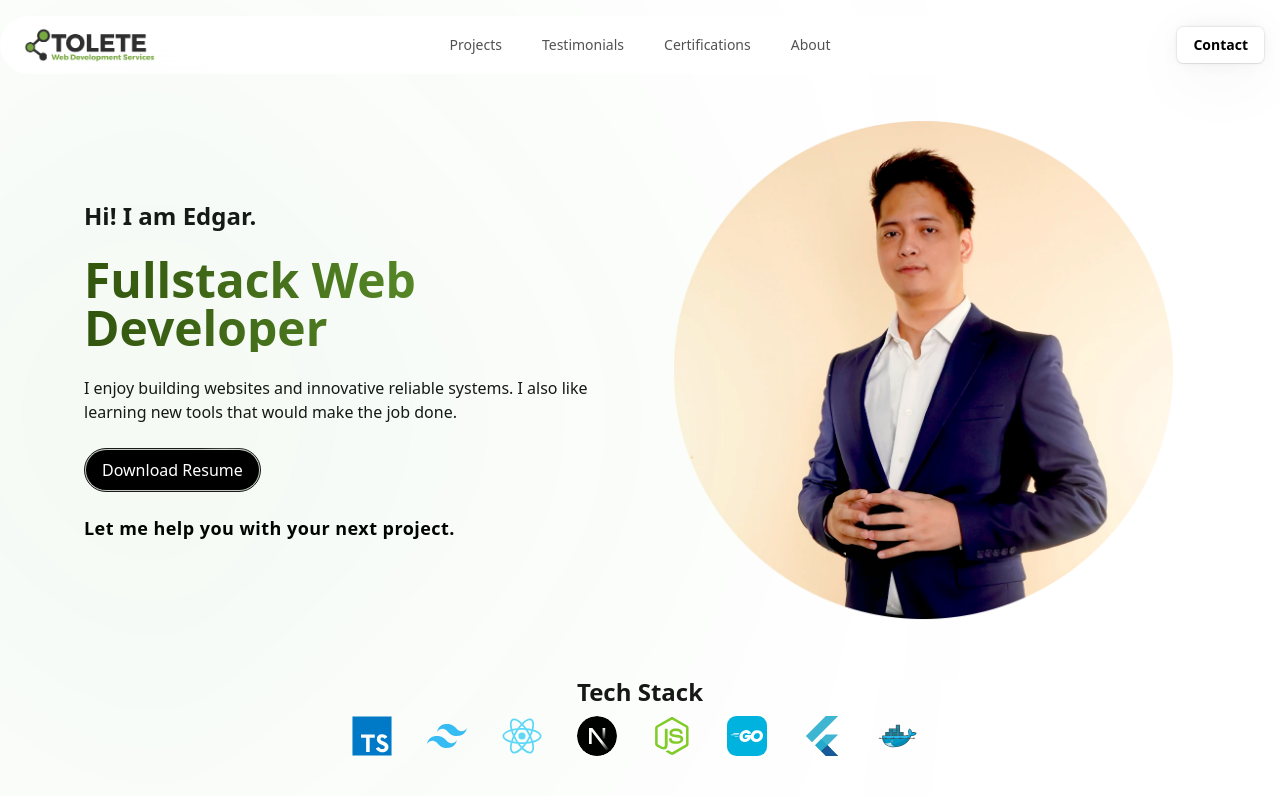
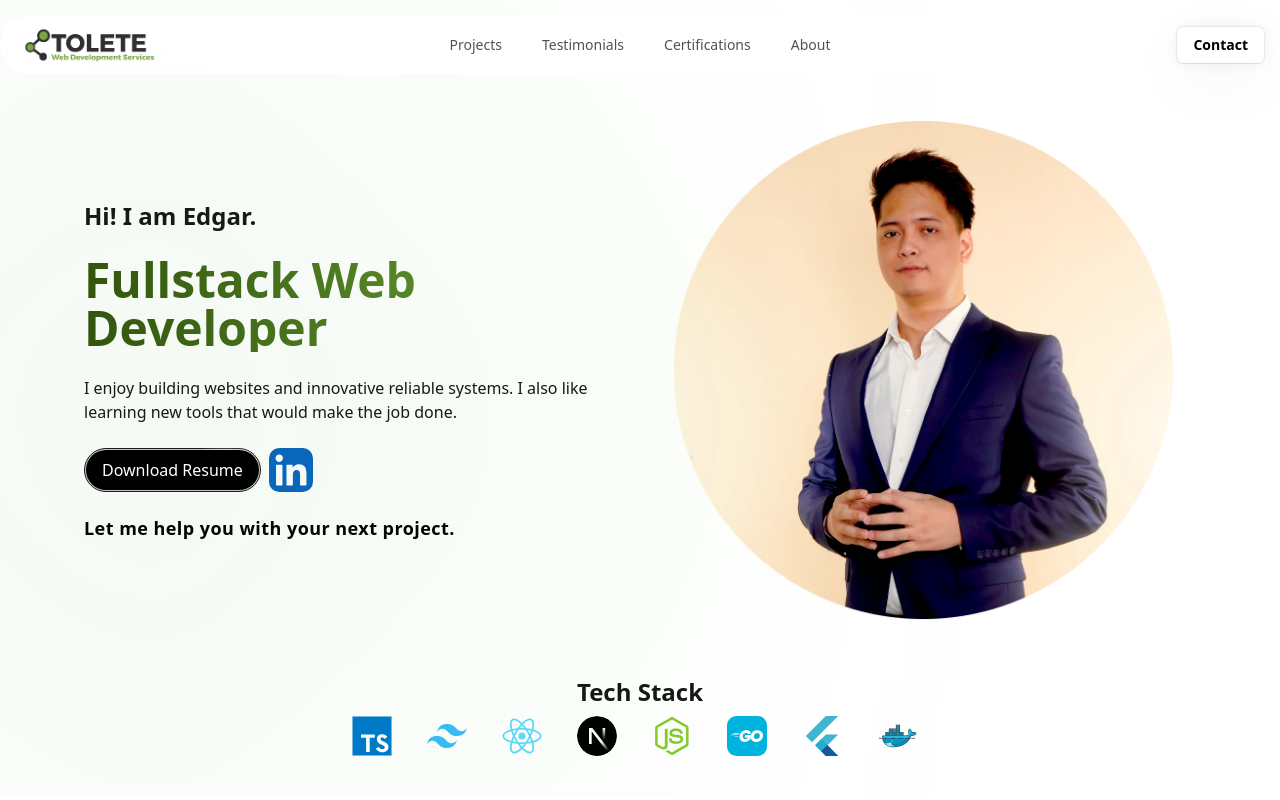
Before and after one commit to edgartolete/tolete.dev, a Next.js app: page / in a window 1280 px wide. Shown: the top 800 px of the page. Built offline with nearby package versions, Linux system fonts and the light colour scheme.

Commit message:
added linkedin link

```diff
--- a/src/app/components/header.tsx
+++ b/src/app/components/header.tsx
@@ -5,6 +5,7 @@ import {
   Docker,
   Flutter,
   Golang,
+  Linkedin,
   NextjsIcon,
   Nodejs,
   React,
@@ -12,6 +13,7 @@ import {
   Typescript,
 } from "./svgs";
 import { HoverBorderGradient } from "@/components/ui/hover-border-gradient";
+import Link from "next/link";
 
 export function Header() {
   return (
@@ -28,12 +30,24 @@ export function Header() {
               I enjoy building websites and innovative reliable systems. I also
               like learning new tools that would make the job done.
             </p>
-            <HoverBorderGradient as="a" containerClassName="mt-6"
-              target="_blank"
-href="https://1drv.ms/w/c/7768db99836e3a9a/QZo6boOZ22gggHdcCQAAAAAAXfO1iojOXuPGOw"
-            >
-              Download Resume
-            </HoverBorderGradient>
+            <div className="flex flex-row gap-2">
+              <HoverBorderGradient
+                as="a"
+                containerClassName="mt-6"
+                target="_blank"
+                href="https://1drv.ms/w/c/7768db99836e3a9a/QZo6boOZ22gggHdcCQAAAAAAXfO1iojOXuPGOw"
+              >
+                Download Resume
+              </HoverBorderGradient>
+              <Link
+                href="https://www.linkedin.com/in/edgar-tolete/"
+                target="_blank"
+                className="pt-6"
+                prefetch={false}
+              >
+                <Linkedin width={44} height={44} />
+              </Link>
+            </div>
             <TextGenerateEffect
               className="mt-6 font-bold text text-sm"
               words="Let me help you with your next project."
--- a/src/app/components/svgs.tsx
+++ b/src/app/components/svgs.tsx
@@ -278,3 +278,24 @@ export function Typescript(props: SVGProps<SVGSVGElement>) {
     </svg>
   )
 }
+
+export function Linkedin(props: SVGProps<SVGSVGElement>) {
+  return (
+    <svg
+      xmlns="http://www.w3.org/2000/svg"
+      viewBox="0 0 256 256"
+      width="1em"
+      height="1em"
+      {...props}
+    >
+      <g fill="none">
+        <rect width="256" height="256" fill="#fff" rx="60"></rect>
+        <rect width="256" height="256" fill="#0A66C2" rx="60"></rect>
+        <path
+          fill="#fff"
+          d="M184.715 217.685h29.27a4 4 0 0 0 4-3.999l.015-61.842c0-32.323-6.965-57.168-44.738-57.168c-14.359-.534-27.9 6.868-35.207 19.228a.32.32 0 0 1-.595-.161V101.66a4 4 0 0 0-4-4h-27.777a4 4 0 0 0-4 4v112.02a4 4 0 0 0 4 4h29.268a4 4 0 0 0 4-4v-55.373c0-15.657 2.97-30.82 22.381-30.82c19.135 0 19.383 17.916 19.383 31.834v54.364a4 4 0 0 0 4 4M38 59.628c0 11.864 9.767 21.626 21.632 21.626c11.862-.001 21.623-9.769 21.623-21.631C81.253 47.761 71.491 38 59.628 38C47.762 38 38 47.763 38 59.627m6.959 158.058h29.307a4 4 0 0 0 4-4V101.66a4 4 0 0 0-4-4H44.959a4 4 0 0 0-4 4v112.025a4 4 0 0 0 4 4"
+        ></path>
+      </g>
+    </svg>
+  )
+}
```
